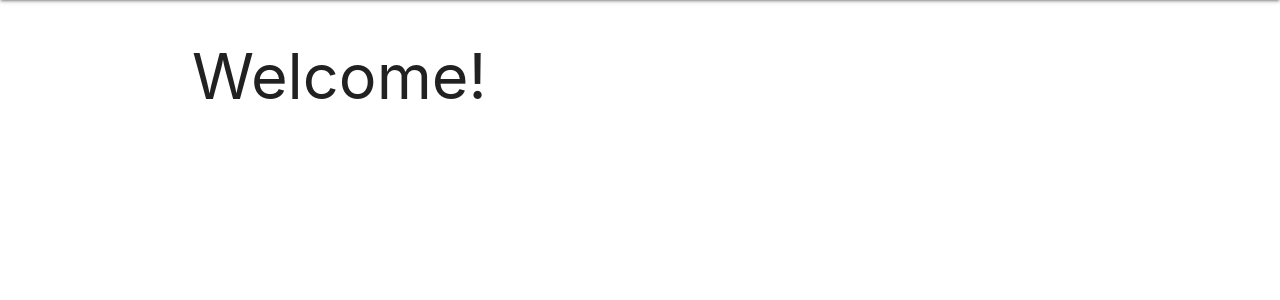
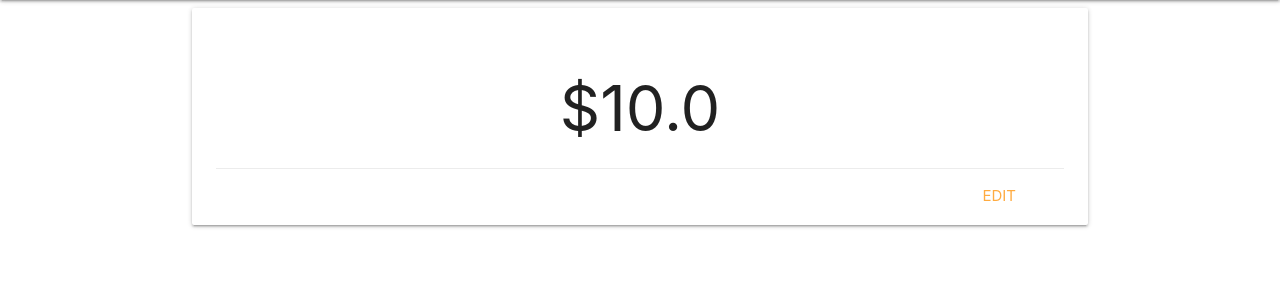
Before and after one commit to DaveTheWay1/FASTTRACK, a Django app: page / in a window 1280 px wide. Shown: the part 64-364 px from the top of the page. Run offline with Django 5.2, Linux system fonts and the light colour scheme; a user stored in the database is signed in; tables that the repository leaves empty hold one stand-in row (values such as "Sample post").

Commit message:
create the display for the current balance along with a link to reroute for editing

```diff
--- a/main_app/templates/home.html
+++ b/main_app/templates/home.html
@@ -1,5 +1,24 @@
 {% extends 'base.html' %}
 
 {% block content %}
-<h1>Welcome!</h1>
+{% if cur_balance %}
+<div class="col s6">
+    <div class="card">
+        <div class="card-content">
+            <h1 class="center-align">${{ cur_balance.amount }}</h1>
+            <div class="card-action">
+                <a class="right" href="">Edit</a>
+            </div>
+        </div>
+    </div>
+</div>
+{% else %}
+<div class="col s6">
+    <form action="{% url 'add_current_balance' user_id=request.user.id %}" method="POST">
+        {% csrf_token %}
+        {{ add_balance_form.as_p }}
+        <input type="submit" class="btn" value="Add Balance">
+    </form>
+</div>
+{% endif %}
 {% endblock %}
```
